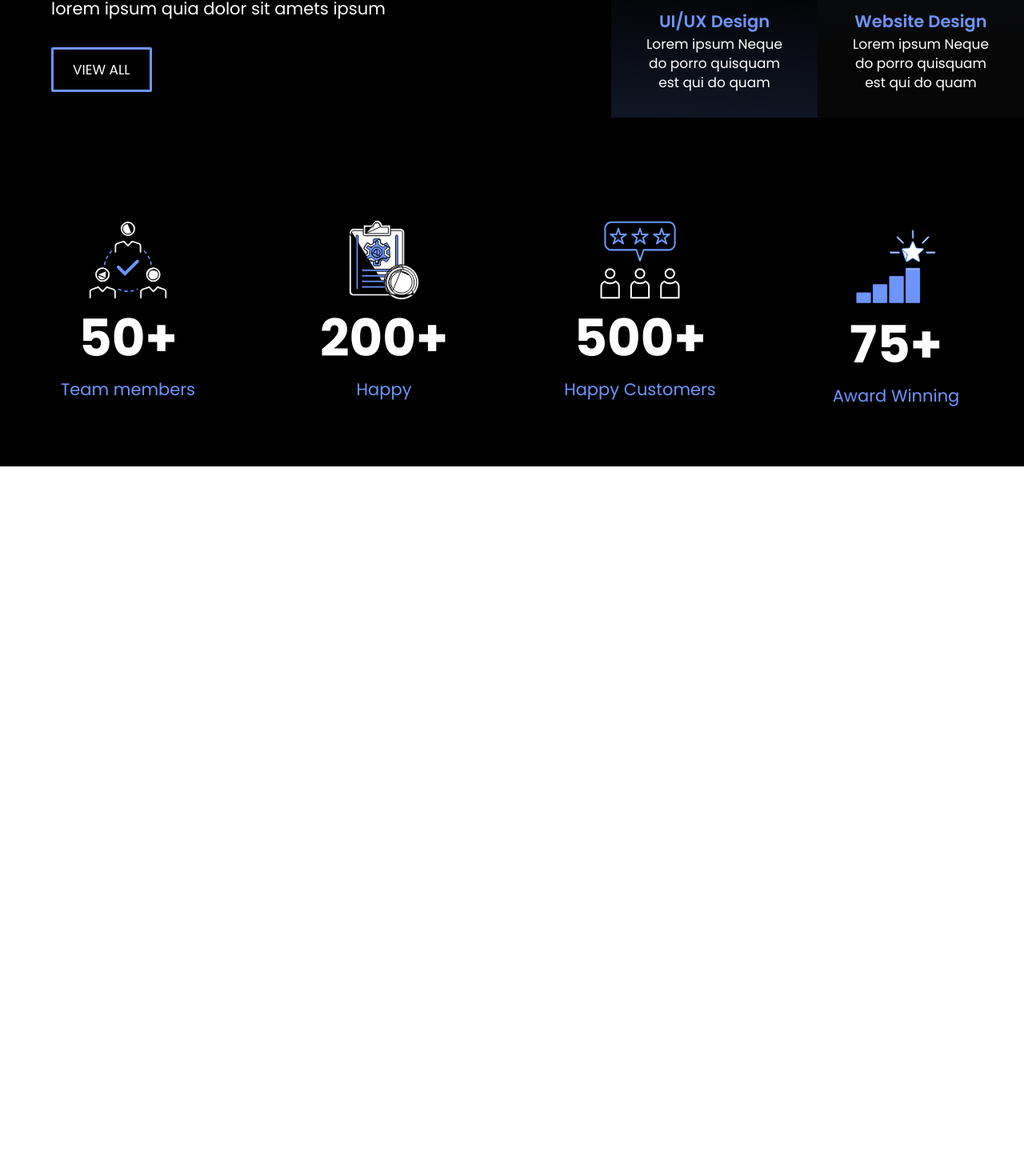
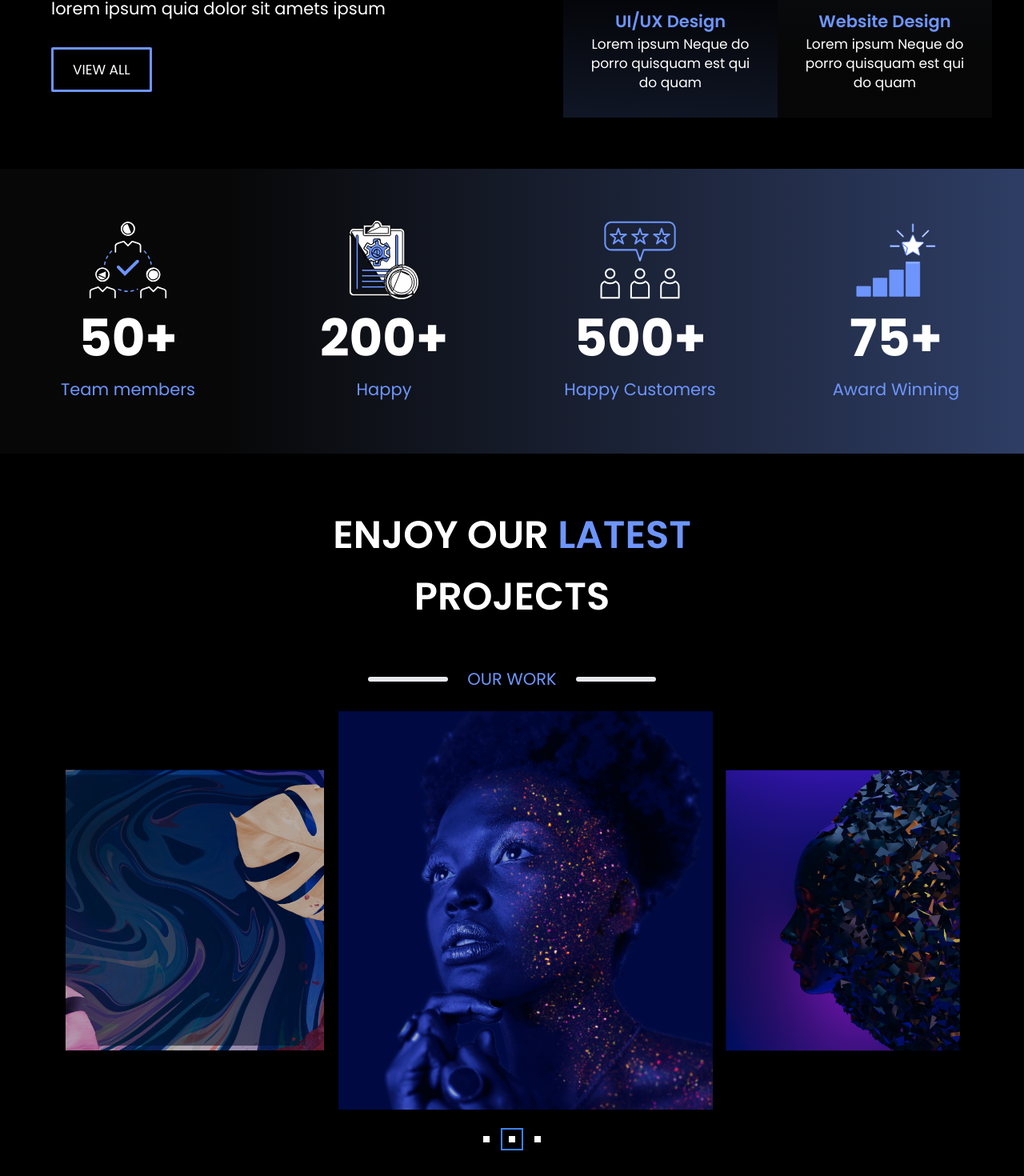
Before and after one commit to caphey/LandingPageBENAMOR, a React (Vite) app in the folder landingPageBenAmor/: page / in a window 1280 px wide. Shown: the part 2296-3766 px from the top of the page at 80% size. Before the commit the page ends 2879 px from the top, so only its background shows below. Built offline with nearby package versions, Linux system fonts and the light colour scheme.

Commit message:
Add Project section

```diff
--- a/landingPageBenAmor/src/App.jsx
+++ b/landingPageBenAmor/src/App.jsx
@@ -1,6 +1,6 @@
 import React from "react";
 import styles from "./style";
-import { Navbar, Hero, About, Features, Stats } from "./components";
+import { Navbar, Hero, About, Features, Stats, Projects } from "./components";
 
 const App = () => {
   return (
@@ -21,7 +21,8 @@ const App = () => {
         <div className={`${styles.boxWidth}`}>
           <About />
           <Features />
-          <Stats/>
+          <Stats />
+          <Projects />
         </div>
       </div>
     </div>
--- a/landingPageBenAmor/src/components/Features.jsx
+++ b/landingPageBenAmor/src/components/Features.jsx
@@ -43,10 +43,8 @@ const Features = () => {
         <Button title="VIEW ALL" />
       </div>
 
-      <div className={layout.sectionImg}>
-        <div
-          className={`grid sm:grid-cols-2 grid-cols-1 md:ml-10 ml-0 md:mt-0 mt-10`}
-        >
+      <div className={`${layout.sectionImg} md:mr-10 mr-0 `}>
+        <div className={`grid sm:grid-cols-2 grid-cols-1 `}>
           {features.map((feature, index) => (
             <FeatureCard key={feature.id} {...feature} index={index} />
           ))}
--- /dev/null
+++ b/landingPageBenAmor/src/components/Projects.jsx
@@ -0,0 +1,90 @@
+import React from "react";
+import styles, { layout } from "../style";
+import Divider from "./Divider";
+import { project_1, project_2, project_3 } from "../assets";
+import { useState, useEffect } from "react";
+
+const Projects = () => {
+  return (
+    <section
+      id="projects"
+      className={`${styles.paddingY} ${layout.sectionInfo} items-center `}
+    >
+      <h2 className={`${styles.heading2} uppercase text-center`}>
+        enjoy our <span className="text-secondary">latest</span>
+        <br className="sm:block hidden" /> projects
+      </h2>
+      <div className={`${styles.flexCenter} flex-row mt-12`}>
+        <Divider />
+        <p
+          className={`${styles.paragraph} uppercase text-secondary px-6 text-center`}
+        >
+          our work
+        </p>
+        <Divider />
+      </div>
+      <Slider />
+    </section>
+  );
+};
+
+const Slider = () => {
+  const [currentSlide, setCurrentSlide] = useState(0);
+
+  const slides = [
+    { image: project_1, size: "w-full h-full" },
+    { image: project_2, size: "w-full h-full" },
+    { image: project_3, size: "w-full h-full" },
+  ];
+
+  useEffect(() => {
+    const interval = setInterval(() => {
+      setCurrentSlide((prev) => (prev === slides.length - 1 ? 0 : prev + 1));
+    }, 5000);
+    return () => clearInterval(interval);
+  }, [currentSlide]);
+
+  return (
+    <div className="flex-col mt-6">
+      <div className={`${styles.flexCenter} overflow-hidden`}>
+        {slides.map((slide, index) => (
+          <div
+            key={index}
+            className={`${
+              styles.flexCenter
+            } transition-all duration-500 transform ${
+              index === currentSlide
+                ? "opacity-100 scale-100"
+                : "opacity-70 scale-90 sm:block hidden"
+            }`}
+          >
+            <img src={slide.image} alt={`Project ${index + 1}`} />
+          </div>
+        ))}
+      </div>
+
+      <div className="mt-6 relative">
+        <ul className="flex justify-center ">
+          {slides.map((slide, index) => (
+            <li key={index} className="mx-2">
+              <button
+                className="relative w-4 h-4 bg-contrast border-primary border-4 focus:outline-none"
+                onClick={() => setCurrentSlide(index)}
+              >
+                {index === currentSlide && (
+                  <div
+                    className={`absolute top-0 left-0 w-full h-full ${styles.flexCenter}`}
+                  >
+                    <div className="p-3 border-2 border-blue-500" />
+                  </div>
+                )}
+              </button>
+            </li>
+          ))}
+        </ul>
+      </div>
+    </div>
+  );
+};
+
+export default Projects;
--- a/landingPageBenAmor/src/components/Stats.jsx
+++ b/landingPageBenAmor/src/components/Stats.jsx
@@ -5,12 +5,12 @@ import { stats } from "../constants";
 const Stats = () => {
   return (
     <section
-      className={`${styles.flexCenter} sm:flex-row flex-col flex-wrap ${styles.paddingY}  `}
+      className={`${styles.flexCenter} sm:flex-row flex-col flex-wrap ${styles.paddingY} bg_gradient_stats  `}
     >
       {stats.map((stat, index) => (
         <div
           key={stat.id}
-          className={`${styles.flexCenter} flex-col flex-1 ${
+          className={`${styles.flexCenter} flex-col flex-1 sm:mb-0 ${
             index === stats.length - 1 ? "mb-0" : "mb-4"
           }  `}
         >
--- a/landingPageBenAmor/src/components/index.js
+++ b/landingPageBenAmor/src/components/index.js
@@ -5,5 +5,6 @@ import Button from "./Button";
 import About from "./About";
 import Features from "./Features";
 import Stats from "./Stats";
+import Projects from "./Projects";
 
-export { Navbar, Hero, Divider, Button, About, Features, Stats };
+export { Navbar, Hero, Divider, Button, About, Features, Stats, Projects };
--- a/landingPageBenAmor/src/index.css
+++ b/landingPageBenAmor/src/index.css
@@ -32,7 +32,7 @@
 
 .bg_gradient_stats {
   background: linear-gradient(
-    90deg,
+    -90deg,
     #6d95fc -127.55%,
     rgba(21, 21, 21, 0.35) 77.97%
   );
```
